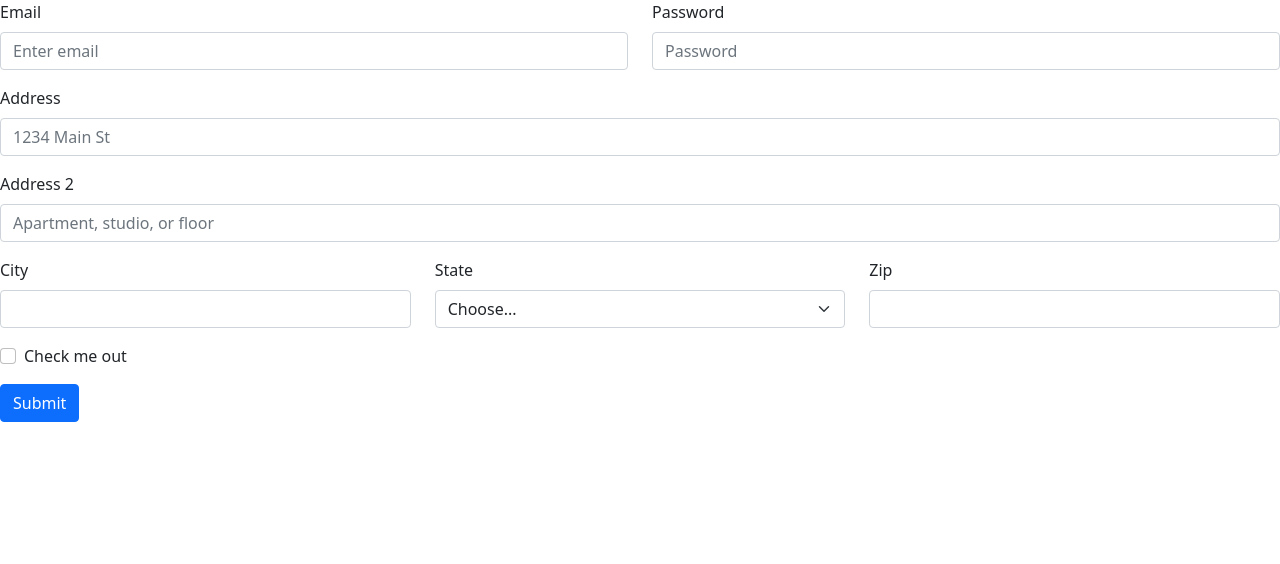
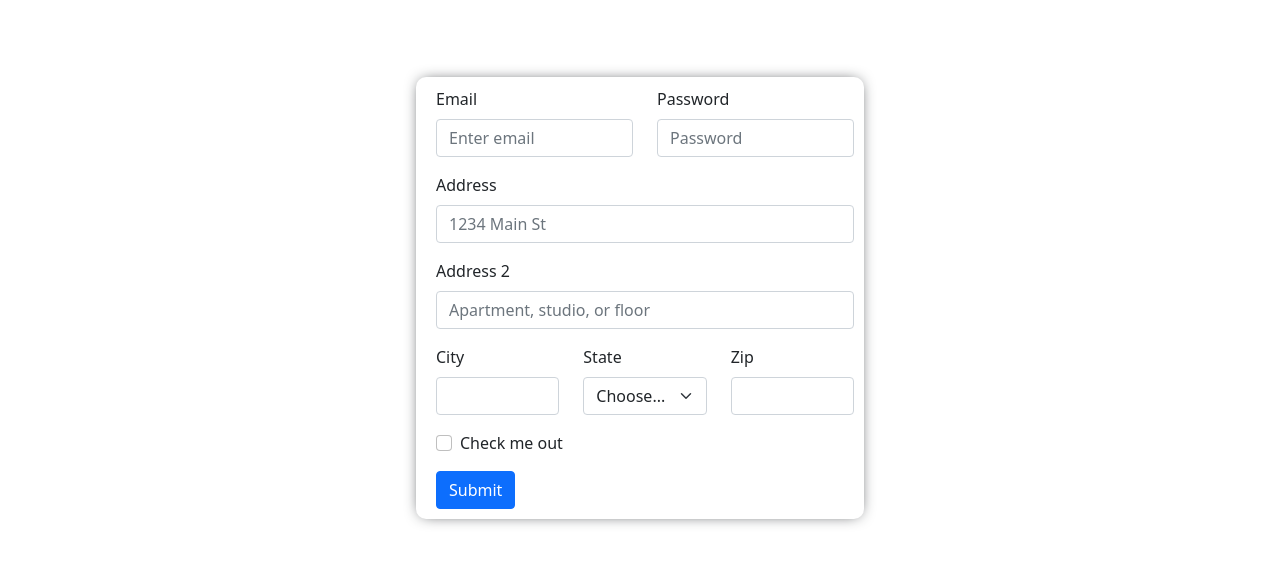
Before and after one commit to kirankumar-Matham96/Employee-payroll-app-backend, a React (Create React App) app in the folder Employee_Payroll_Frontend/employee_payroll_frontend/: page / in a window 1280 px wide. Shown: the top 564 px of the page. Built offline with nearby package versions, Linux system fonts and the light colour scheme.

Commit message:
feat: add style for register page

```diff
--- a/Employee_Payroll_Frontend/employee_payroll_frontend/package.json
+++ b/Employee_Payroll_Frontend/employee_payroll_frontend/package.json
@@ -7,11 +7,14 @@
     "@testing-library/react": "^11.2.7",
     "@testing-library/user-event": "^12.8.3",
     "bootstrap": "^5.0.2",
+    "formik": "^2.2.9",
     "react": "^17.0.2",
     "react-bootstrap": "^2.0.0-beta.4",
     "react-dom": "^17.0.2",
     "react-scripts": "4.0.3",
-    "web-vitals": "^1.1.2"
+    "sass": "^1.37.0",
+    "web-vitals": "^1.1.2",
+    "yup": "^0.32.9"
   },
   "scripts": {
     "start": "react-scripts start",
--- a/Employee_Payroll_Frontend/employee_payroll_frontend/src/pages/register.jsx
+++ b/Employee_Payroll_Frontend/employee_payroll_frontend/src/pages/register.jsx
@@ -1,9 +1,10 @@
 import React from 'react';
 import { Button, Form, Col, Row } from 'react-bootstrap';
+import '../style/register.scss';
 
 const register = () => {
   return (
-    <div>
+    <div className="register-page">
       <div className="register-card">
         <Form>
           <Row className="mb-3">
--- /dev/null
+++ b/Employee_Payroll_Frontend/employee_payroll_frontend/src/style/register.scss
@@ -0,0 +1,11 @@
+.register-page {
+  overflow: hidden;
+  height: 100vh;
+}
+.register-card {
+  width: 35%;
+  margin: 6% auto;
+  padding: 10px 10px 10px 20px;
+  box-shadow: 0px 0px 15px -5px;
+  border-radius: 10px;
+}
```
Also changed, not shown: 1 other file (tests, documents, lock files or other folders).
